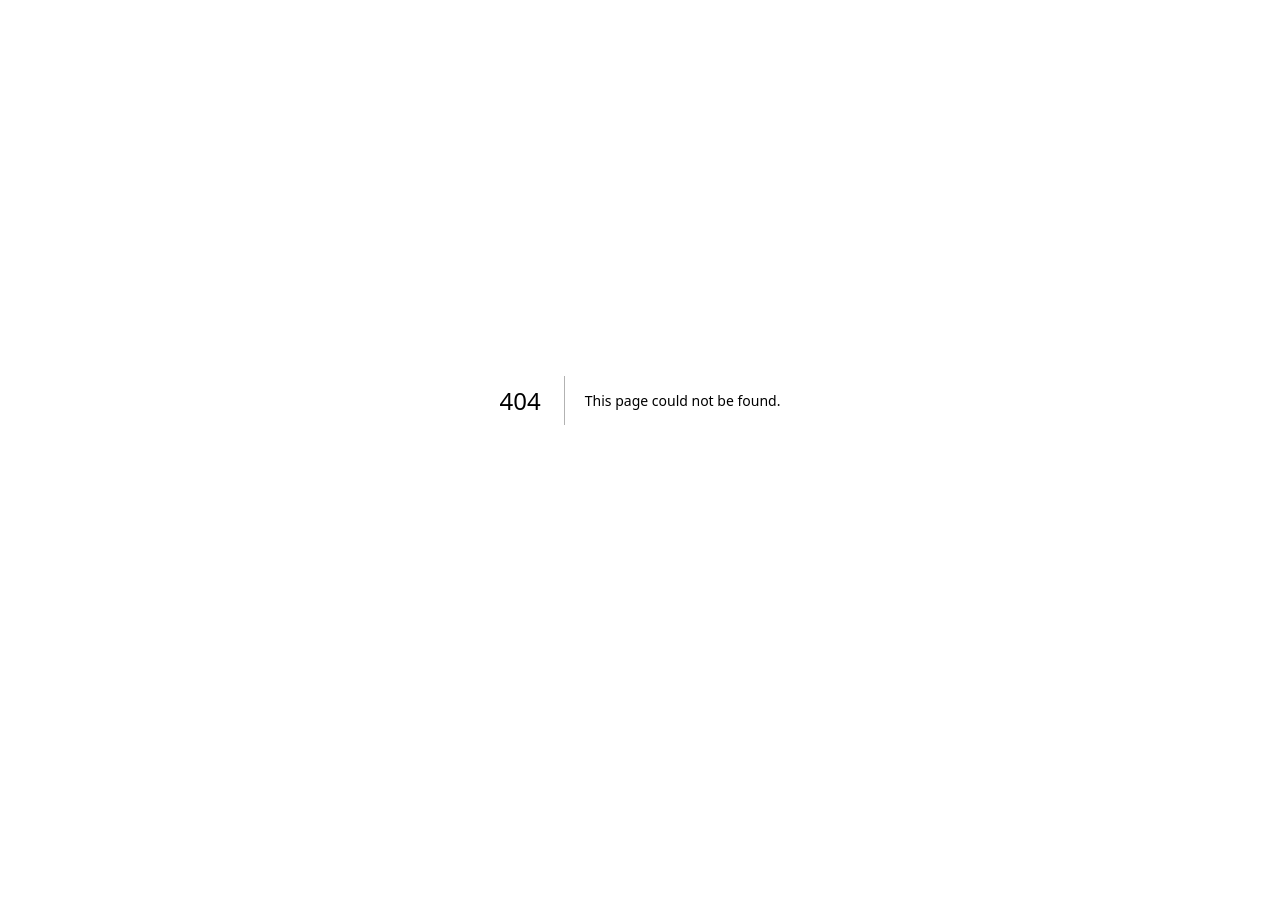
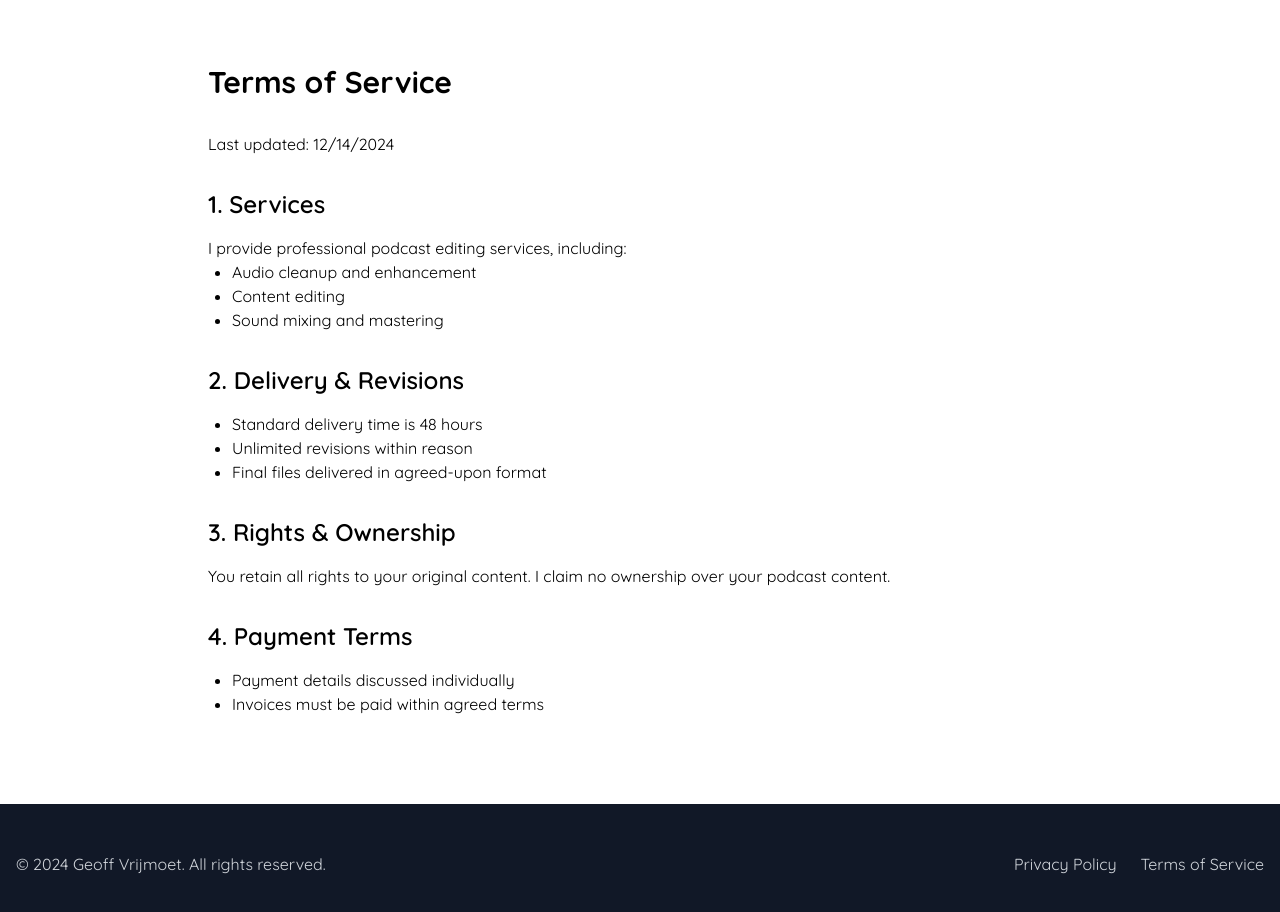
Before and after one commit to geoffvrijmoet/podcasts-geoffvrijmoet-com, a Next.js app: page /legal/terms in a window 1280 px wide. Before the commit this address had no page. Shown: the top 912 px of the page. Before the commit the page ends 800 px from the top, so only its background shows below. Built offline with nearby package versions, Linux system fonts and the light colour scheme.

Commit message:
edited some copy, plus added terms and privacy policy pages.

```diff
--- a/app/layout.tsx
+++ b/app/layout.tsx
@@ -1,5 +1,6 @@
 import { Quicksand } from "next/font/google"
 import "./globals.css"
+import { Footer } from '@/components/layout/footer'
 
 const quicksand = Quicksand({
   subsets: ["latin"],
@@ -18,7 +19,10 @@ export default function RootLayout({
 }) {
   return (
     <html lang="en">
-      <body className={quicksand.className}>{children}</body>
+      <body className={quicksand.className}>
+        {children}
+        <Footer />
+      </body>
     </html>
   )
 }
--- /dev/null
+++ b/app/legal/privacy/page.tsx
@@ -0,0 +1,38 @@
+export default function PrivacyPolicy() {
+  return (
+    <div className="max-w-4xl mx-auto px-4 py-16">
+      <h1 className="text-3xl font-bold mb-8">Privacy Policy</h1>
+
+      <section className="prose prose-lg">
+        <p className="mb-6">Last updated: {new Date().toLocaleDateString()}</p>
+
+        <h2 className="text-2xl font-semibold mt-8 mb-4">1. Information Collection</h2>
+        <p>I collect only the information necessary to provide podcast editing services, including:</p>
+        <ul className="list-disc ml-6 mb-6">
+          <li>Contact information (name, email, etc.)</li>
+          <li>Audio files you provide for editing</li>
+          <li>Project requirements and preferences</li>
+        </ul>
+
+        <h2 className="text-2xl font-semibold mt-8 mb-4">2. Use of Information</h2>
+        <p>The information collected is used solely for:</p>
+        <ul className="list-disc ml-6 mb-6">
+          <li>Providing podcast editing services</li>
+          <li>Communication about your projects</li>
+          <li>Improving service quality</li>
+        </ul>
+
+        <h2 className="text-2xl font-semibold mt-8 mb-4">3. Data Protection</h2>
+        <p>Your audio files and personal information are:</p>
+        <ul className="list-disc ml-6 mb-6">
+          <li>Stored securely</li>
+          <li>Never shared with third parties</li>
+          <li>Deleted upon request</li>
+        </ul>
+
+        <h2 className="text-2xl font-semibold mt-8 mb-4">4. Contact</h2>
+        <p>For privacy-related questions, please contact me at [your email].</p>
+      </section>
+    </div>
+  )
+}
--- /dev/null
+++ b/app/legal/terms/page.tsx
@@ -0,0 +1,35 @@
+export default function TermsOfService() {
+  return (
+    <div className="max-w-4xl mx-auto px-4 py-16">
+      <h1 className="text-3xl font-bold mb-8">Terms of Service</h1>
+
+      <section className="prose prose-lg">
+        <p className="mb-6">Last updated: {new Date().toLocaleDateString()}</p>
+
+        <h2 className="text-2xl font-semibold mt-8 mb-4">1. Services</h2>
+        <p>I provide professional podcast editing services, including:</p>
+        <ul className="list-disc ml-6 mb-6">
+          <li>Audio cleanup and enhancement</li>
+          <li>Content editing</li>
+          <li>Sound mixing and mastering</li>
+        </ul>
+
+        <h2 className="text-2xl font-semibold mt-8 mb-4">2. Delivery & Revisions</h2>
+        <ul className="list-disc ml-6 mb-6">
+          <li>Standard delivery time is 48 hours</li>
+          <li>Unlimited revisions within reason</li>
+          <li>Final files delivered in agreed-upon format</li>
+        </ul>
+
+        <h2 className="text-2xl font-semibold mt-8 mb-4">3. Rights & Ownership</h2>
+        <p>You retain all rights to your original content. I claim no ownership over your podcast content.</p>
+
+        <h2 className="text-2xl font-semibold mt-8 mb-4">4. Payment Terms</h2>
+        <ul className="list-disc ml-6 mb-6">
+          <li>Payment details discussed individually</li>
+          <li>Invoices must be paid within agreed terms</li>
+        </ul>
+      </section>
+    </div>
+  )
+}
--- a/components/home/hero-section.tsx
+++ b/components/home/hero-section.tsx
@@ -9,8 +9,8 @@ export function HeroSection() {
           <span className="block text-blue-400">sound their absolute best.</span>
         </h1>
         <p className="text-xl text-gray-300 mb-8 max-w-2xl mx-auto">
-          Transform your raw recordings into professionally polished podcasts.
-          Expert editing, crystal-clear audio quality, and quick turnaround times.
+          Professional podcast editing made simple. You record, I edit,
+          your listeners enjoy.
         </p>
         <Button size="lg" className="bg-blue-500 hover:bg-blue-600">
           Get Started
--- /dev/null
+++ b/components/layout/footer.tsx
@@ -0,0 +1,23 @@
+import Link from 'next/link'
+
+export function Footer() {
+  return (
+    <footer className="bg-gray-900 text-gray-300 py-12">
+      <div className="container mx-auto px-4">
+        <div className="flex flex-col md:flex-row justify-between items-center">
+          <div className="mb-4 md:mb-0">
+            © {new Date().getFullYear()} Geoff Vrijmoet. All rights reserved.
+          </div>
+          <div className="flex gap-6">
+            <Link href="/legal/privacy" className="hover:text-blue-400">
+              Privacy Policy
+            </Link>
+            <Link href="/legal/terms" className="hover:text-blue-400">
+              Terms of Service
+            </Link>
+          </div>
+        </div>
+      </div>
+    </footer>
+  )
+}
```
